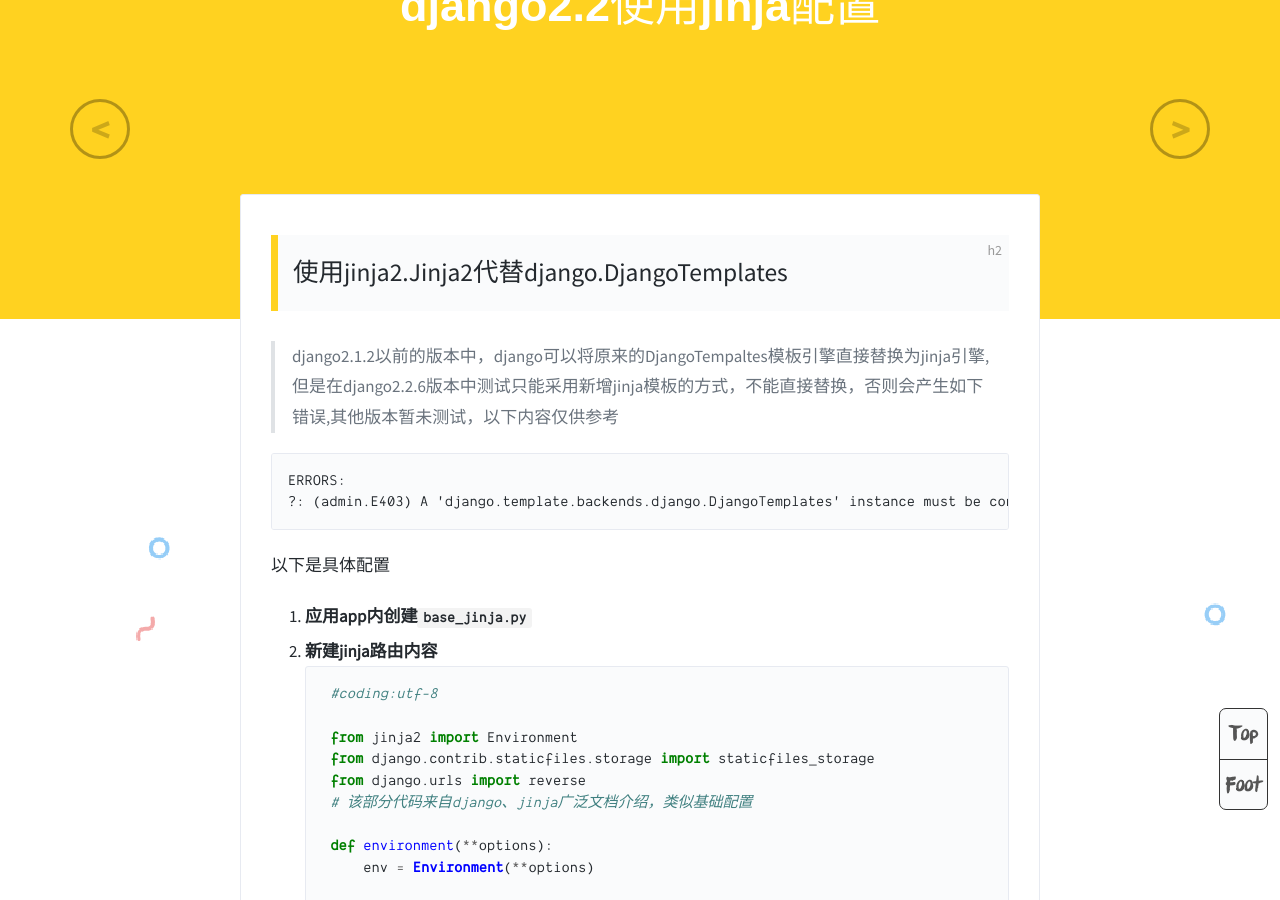
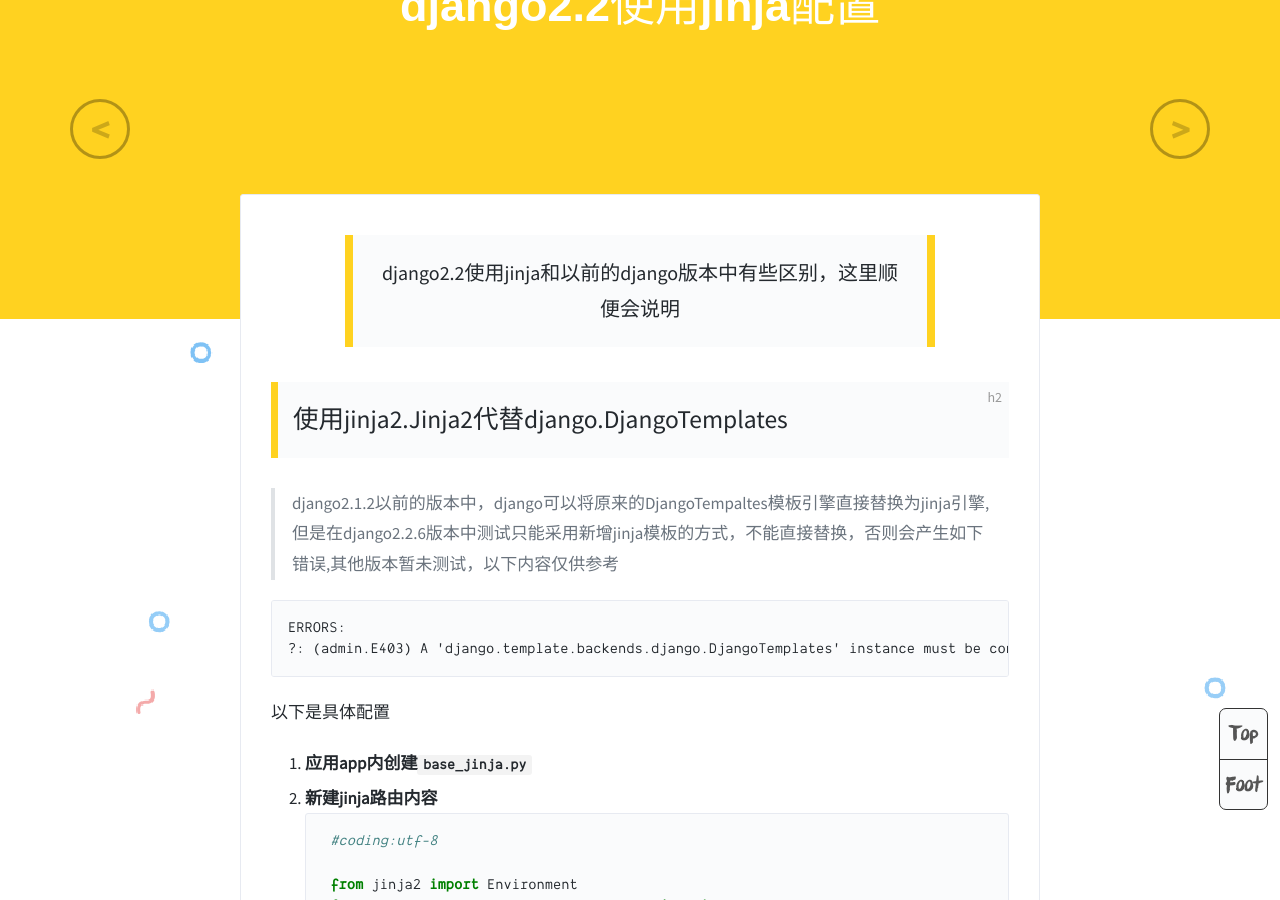
Before and after one commit to systemime/systemime.github.io, a Jekyll site: the page built from _posts/2019-11-20-django-jinja.md, in a window 1280 px wide and 900 px high, scrolled down 306 px. Built offline with Jekyll 4.4.1, drawn with Linux system fonts in a browser that asks for light colours; comment, search, counter and statistics services are not loaded.

Commit message:
jinja摘要

```diff
--- a/_posts/2019-11-20-django-jinja.md
+++ b/_posts/2019-11-20-django-jinja.md
@@ -1,6 +1,7 @@
 ---
 layout: post
 title: 'django2.2使用jinja配置'
+subtitle: 'django2.2使用jinja和以前的django版本中有些区别，这里顺便会说明'
 date: 2019-11-20 18:40:59
 author: qifeng
 color: rgb(255,210,32)
```
Also changed, not shown: 3 other files.
